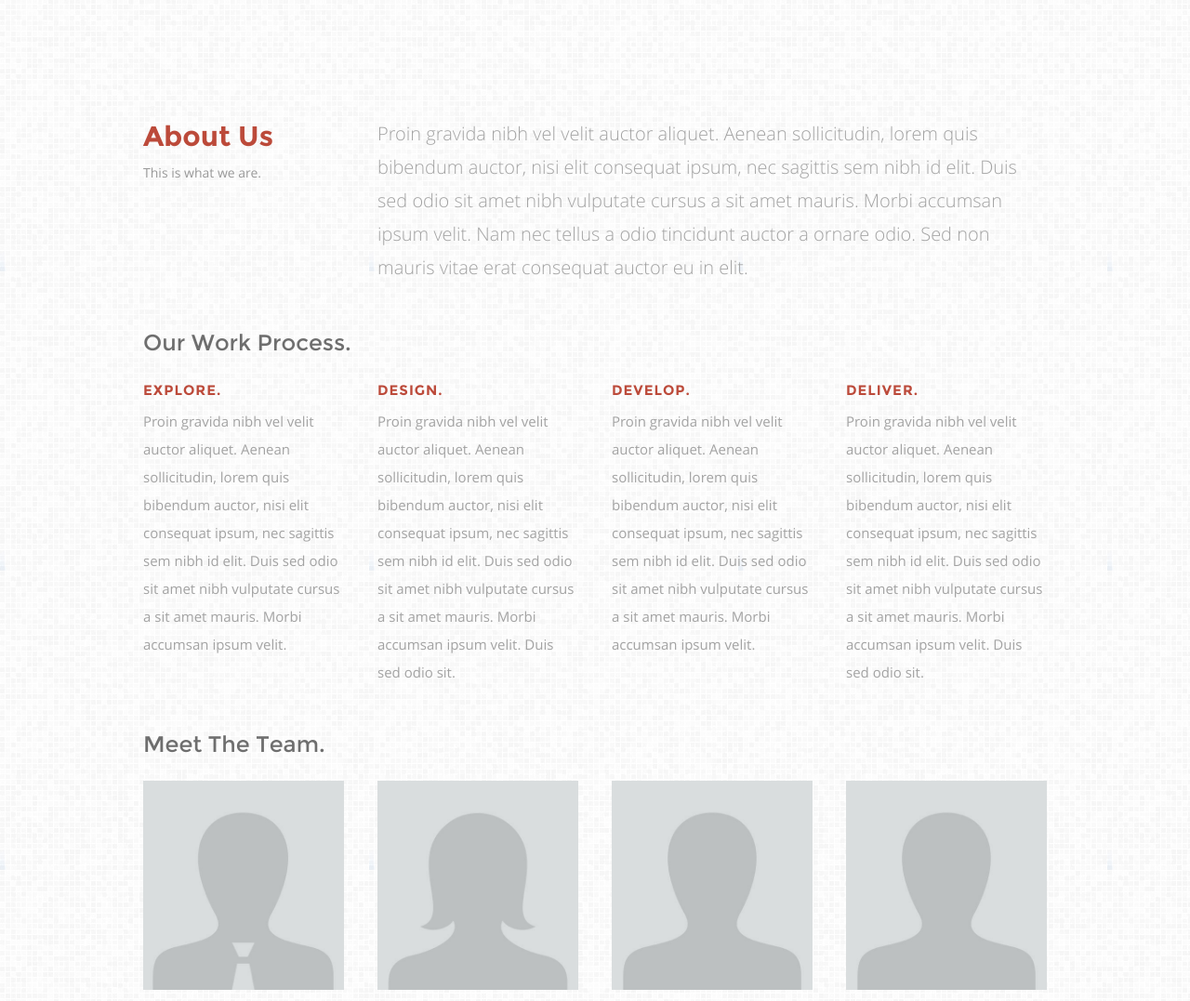
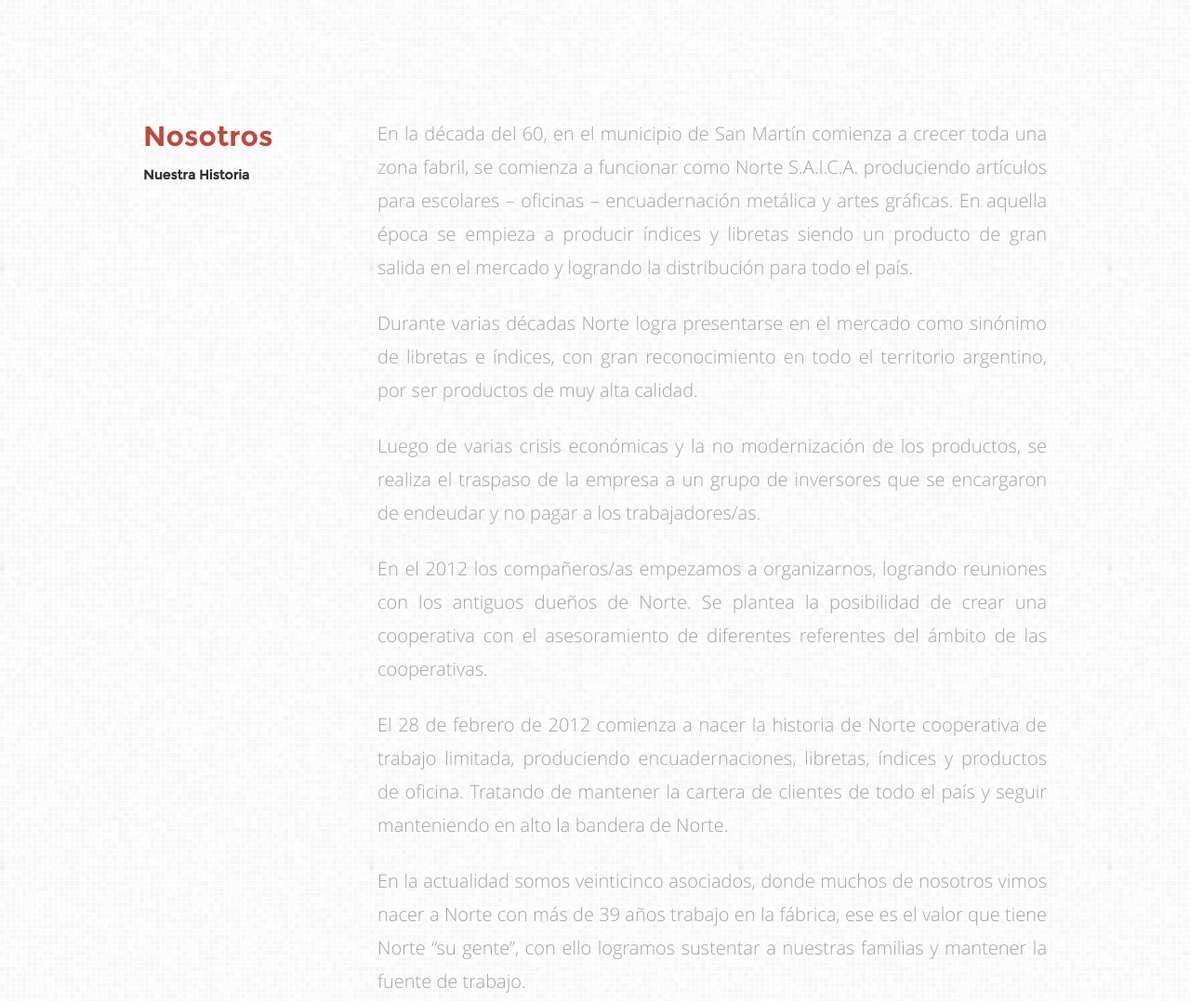
Before and after one commit to manueldelapenna/nortecooperativa.com, a plain HTML site: page index.html in a window 1280 px wide. Shown: the part 4180-5257 px from the top of the page at 93% size. Drawn offline with nearby package versions, Linux system fonts and the light colour scheme; some packages are replaced by stand-ins of ours.

Commit message:
nosotros

```diff
--- a/css/layout.css
+++ b/css/layout.css
@@ -505,6 +505,7 @@ ul#nav li.active a { color: #E0483D; }
    padding-top: 156px;
    padding-bottom: 144px;
    color: #A3A3A3;
+   text-align: justify;
 }
 #about .section-head h2,
 #about h4, #about h5 { color: #bc4a3a; }
@@ -517,7 +518,9 @@ ul#nav li.active a { color: #E0483D; }
    color: #6E6E6E;
 }
 
-#about .process-wrap .col { width: 25%; }
+#about .process-wrap .col-30 { width: 30%; }
+#about .process-wrap .col-40 { width: 40%; }
+
 #about .team-wrap { margin-bottom: 24px; }
 #about .team-wrap .col { margin-bottom: 24px; }
 
@@ -1242,6 +1245,8 @@ footer .social-links li:first-child { margin-left: 0; }
    -------------------------------------------------------------------- */
    #about .section-head .col { width: 100%; }
 
+   #about p { text-align: justify; }
+
    /* contact section
    ----------------------------------------------------------------------- */
    #contact label { width: 25%; }
--- a/index.html
+++ b/index.html
@@ -569,58 +569,41 @@
       <div class="row section-head">
 
          <div class="col one-fourth">
-            <h2>About Us</h2>
-            <p class="desc">This is what we are.</p>
+            <h2>Nosotros</h2>
+            <h6>Nuestra Historia</h6>
          </div>
 
          <div class="col three-fourths">
-             <p class="intro">Proin gravida nibh vel velit auctor aliquet. Aenean sollicitudin, lorem quis bibendum auctor,
-             nisi elit consequat ipsum, nec sagittis sem nibh id elit. Duis sed odio sit amet nibh vulputate
-             cursus a sit amet mauris. Morbi accumsan ipsum velit. Nam nec tellus a odio tincidunt auctor a
-             ornare odio. Sed non  mauris vitae erat consequat auctor eu in elit. </p>
+            <p class="intro">En la década del 60, en el municipio de San Martín comienza a crecer toda una zona fabril, se comienza a funcionar como Norte S.A.I.C.A. produciendo artículos para escolares – oficinas – encuadernación metálica y artes gráficas. En aquella época se empieza a producir índices y libretas siendo un producto de gran salida en el mercado y logrando la distribución para todo el país.</p>
+			<p class="intro">Durante varias décadas Norte logra presentarse en el mercado como sinónimo de libretas e índices, con gran reconocimiento en todo el territorio argentino, por ser productos de muy alta calidad.</p>
+			<p class="intro">Luego de varias crisis económicas y la no modernización de los productos, se realiza el traspaso de la empresa a un grupo de inversores que se encargaron de endeudar y no pagar a los trabajadores/as.</p>
+			<p class="intro">En el 2012 los compañeros/as empezamos a organizarnos, logrando reuniones con los antiguos dueños de Norte. Se plantea la posibilidad de crear una cooperativa con el asesoramiento de diferentes referentes del ámbito de las cooperativas.</p>
+			<p class="intro">El 28 de febrero de 2012 comienza a nacer la historia de Norte cooperativa de trabajo limitada, produciendo encuadernaciones, libretas, índices y productos de oficina. Tratando de mantener la cartera de clientes de todo el país y seguir manteniendo en alto la bandera de Norte.</p>
+			<p class="intro">En la actualidad somos veinticinco asociados, donde muchos de nosotros vimos nacer a Norte con más de 39 años trabajo en la fábrica, ese es el valor que tiene Norte “su gente”, con ello logramos sustentar a nuestras familias y mantener la fuente de trabajo.</p>
+			<p class="intro">Elegimos la Autogestión y ser una Fábrica Recuperada porque es la única forma de poder recuperar un poco nuestros derechos como trabajadores/as. </p>
          </div>
 
       </div>
 
-      <div class="row">
-         <div class="col full"><h3>Our Work Process.</h3></div>
-      </div>
-
       <div class="row process-wrap">
 
-         <div class="col">
-            <h4>Explore.</h4>
+        <div class="col col-30">
+            <h4>Nuestras Bases</h4>
 
-            <p>Proin gravida nibh vel velit auctor aliquet. Aenean sollicitudin, lorem quis bibendum auctor,
-            nisi elit consequat ipsum, nec sagittis sem nibh id elit. Duis sed odio sit amet nibh vulputate
-            cursus a sit amet mauris. Morbi accumsan ipsum velit.</p>
-			</div>
+            <p>La búsqueda continua del trabajo en equipo y la solidaridad entre los/las compañeros/as. La capacitación continua y la implementación de diferentes herramientas para la mejora de los productos en el mercado. </p>
+		</div>
 
-         <div class="col">
-            <h4>Design.</h4>
+        <div class="col col-30">
+            <h4>Misión</h4>
 
-            <p>Proin gravida nibh vel velit auctor aliquet. Aenean sollicitudin, lorem quis bibendum auctor,
-            nisi elit consequat ipsum, nec sagittis sem nibh id elit. Duis sed odio sit amet nibh vulputate
-            cursus a sit amet mauris. Morbi accumsan ipsum velit. Duis sed odio sit.
-            </p>
-			</div>
+			<p>El trabajo en equipo para sostener los niveles de producción y la mejora en los productos. Brindar encuadernaciones de calidad para mantener el reconocimiento de más de 50 años.</p>
+		</div>
 
-         <div class="col m-first">
-            <h4>Develop.</h4>
+        <div class="col col-40 m-first">
+            <h4>Visión</h4>
 
-            <p>Proin gravida nibh vel velit auctor aliquet. Aenean sollicitudin, lorem quis bibendum auctor,
-            nisi elit consequat ipsum, nec sagittis sem nibh id elit. Duis sed odio sit amet nibh vulputate
-            cursus a sit amet mauris. Morbi accumsan ipsum velit.</p>
-			</div>
-
-         <div class="col">
-            <h4>Deliver.</h4>
-
-            <p>Proin gravida nibh vel velit auctor aliquet. Aenean sollicitudin, lorem quis bibendum auctor,
-            nisi elit consequat ipsum, nec sagittis sem nibh id elit. Duis sed odio sit amet nibh vulputate
-            cursus a sit amet mauris. Morbi accumsan ipsum velit. Duis sed odio sit.
-            </p>
-			</div>
+            <p>Posicionarnos como una cooperativa líder en la producción de encuadernaciones, manteniendo la calidad de cada producto, sosteniendo el valor de lo artesanal. Fortalecernos en los valores cooperativos, en el trabajo en grupal de los/as asociados y en los servicios para la sociedad, creando lazos solidarios.</p>
+		</div>
 
       </div> <!-- Process Wrap End -->
 
@@ -886,7 +869,7 @@
    <script src="js/scrollspy.js"></script>
    <script src="js/jquery.flexslider.js"></script>
    <script src="js/jquery.reveal.js"></script>
-   <script src="http://maps.google.com/maps/api/js?sensor=true" type="text/javascript"></script>
+   <script src="http://maps.google.com/maps/api/js?sensor=true&key=AIzaSyD2fm4GS2asKl1E0gC09HVu5fgPxVyF-EM" type="text/javascript"></script>
    <script src="js/gmaps.js"></script>
    <script src="js/init.js"></script>
    <script src="js/smoothscrolling.js"></script>
```
